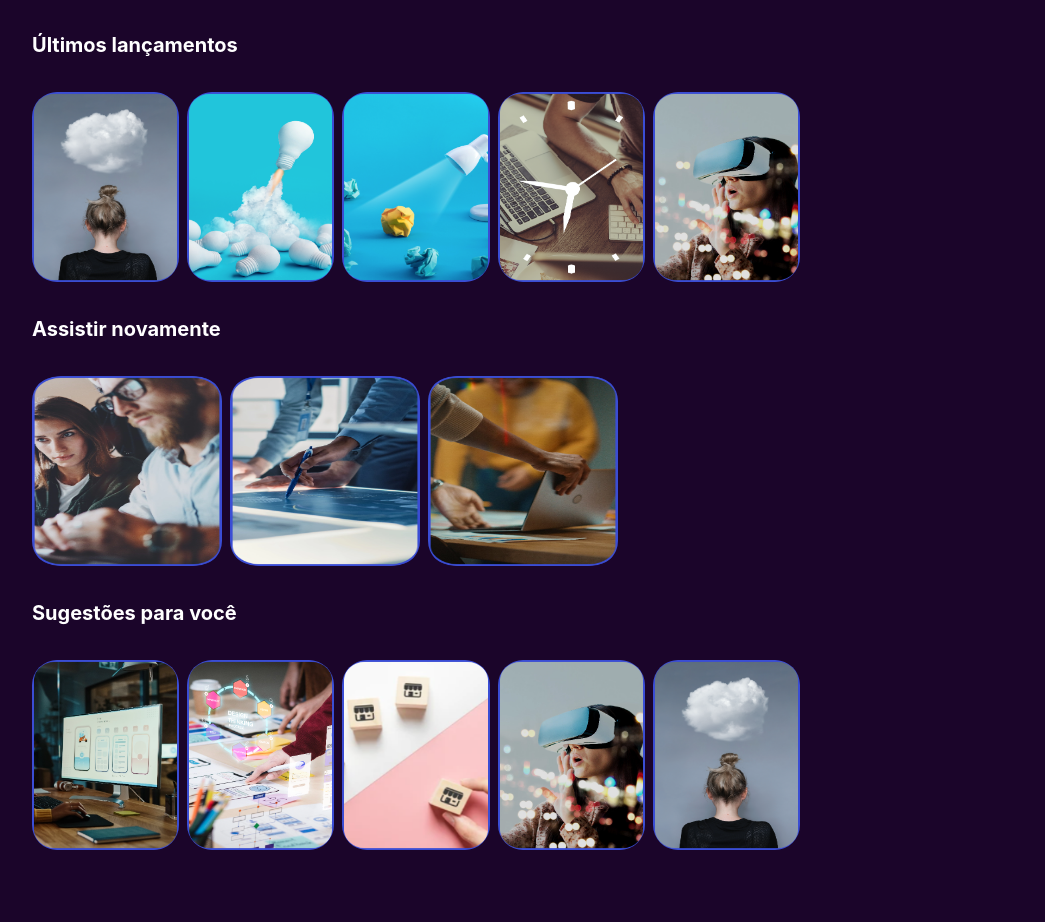
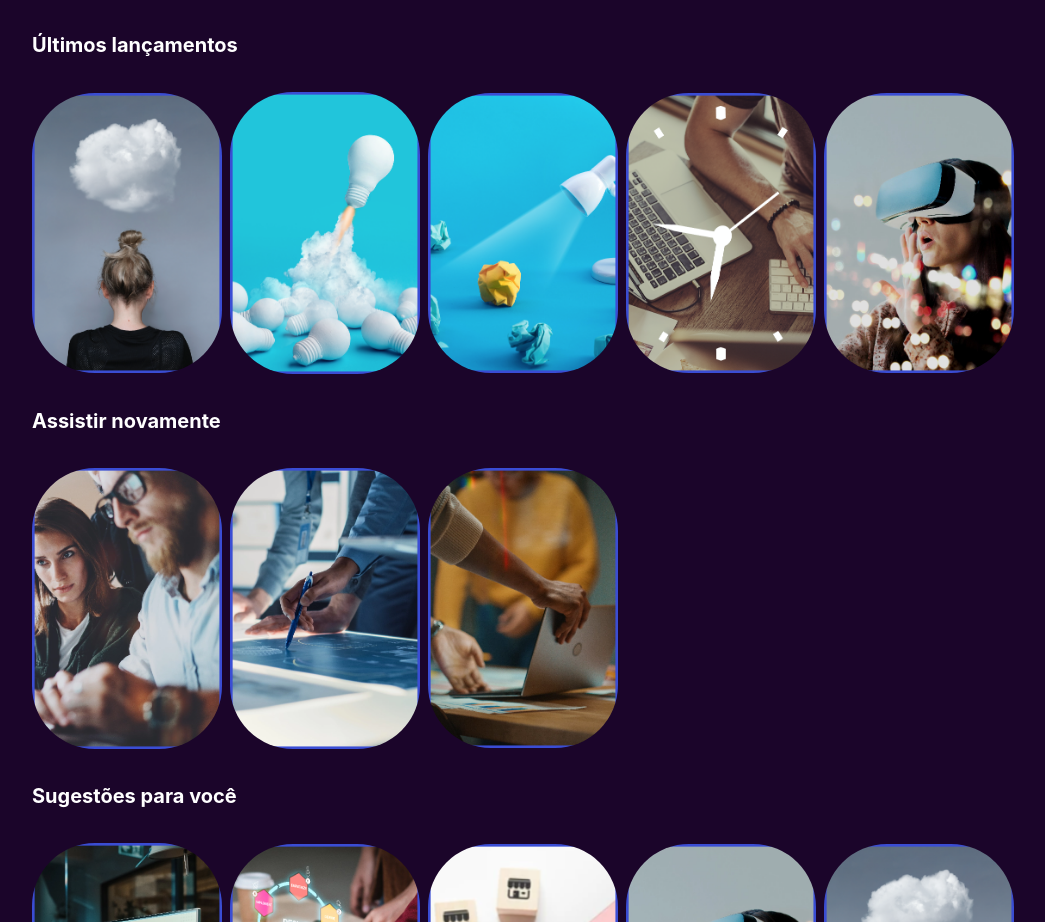
Before and after one commit to str-well/mkp-site, a React (Create React App) app: page / in a window 1280 px wide. Shown: the part 970-1892 px from the top of the page, without its empty margins (96-1141 px from the left). Built offline with nearby package versions, Linux system fonts and the light colour scheme.

Commit message:
refactoring mobile

```diff
--- a/package.json
+++ b/package.json
@@ -14,6 +14,7 @@
     "@types/node": "^16.15.0",
     "@types/react": "^18.0.9",
     "@types/react-dom": "^18.0.4",
+    "chakra-ui-carousel": "^1.0.7",
     "framer-motion": "^6.2.9",
     "react": "^18.1.0",
     "react-dom": "^18.1.0",
--- a/src/pages/HomePage/index.tsx
+++ b/src/pages/HomePage/index.tsx
@@ -1,5 +1,6 @@
 import { HamburgerIcon, SearchIcon } from "@chakra-ui/icons";
 import {
+  Box,
   Button,
   Flex,
   HStack,
@@ -15,6 +16,7 @@ import {
   Text,
   VStack,
 } from "@chakra-ui/react";
+import { Carousel, Provider } from "chakra-ui-carousel";
 import { MdList, MdOutlineHome, MdOutlineLocalMovies } from "react-icons/md";
 import { HomeVideosList } from "../../components/HomeVideos/HomeVideosList";
 import { Show } from "../../components/Show";
@@ -34,7 +36,7 @@ export const Home = () => (
         flexDir={"column"}
       >
         <Show on={["mobile", "mobile-landscape"]}>
-          <Flex p={3} zIndex={4} w={"100%"} justify={"space-between"}>
+          <Flex p={3} zIndex={999} w={"100%"} justify={"space-between"}>
             <Menu>
               <MenuButton
                 as={IconButton}
@@ -108,7 +110,7 @@ export const Home = () => (
               justify={"center"}
               zIndex={"99"}
             >
-              <Flex justify={"center"} flexDir={"column"}>
+              <Flex justify={"center"} flexDir={"column"} pt={"4rem"}>
                 <Heading as="h2" size="2xl">
                   O APRENDIZADO
                 </Heading>
@@ -169,7 +171,7 @@ export const Home = () => (
         <Show on={["mobile", "mobile-landscape"]}>
           <VStack w={"100%"} zIndex={2}>
             <Flex w={"100%"} align={"center"} justify={"center"}>
-              <Flex justify={"center"} flexDir={"column"}>
+              <Flex justify={"center"} flexDir={"column"} pt={"4rem"}>
                 <Text>Performance • Crescimento • Desenvolvimento</Text>
                 <Flex w={"100%"} justify={"space-evenly"} pt={4}>
                   <Button
@@ -201,7 +203,7 @@ export const Home = () => (
         </Show>
       </Flex>
       <Show on={["mobile", "mobile-landscape"]}>
-        <Flex pt={"4rem"} flexDir={"column"} w={"80%"} pb={"4rem"}>
+        <Flex pt={"4rem"} flexDir={"column"} w={"100%"} pb={"4rem"}>
           <SimpleGrid
             columns={1}
             spacing={8}
@@ -224,71 +226,143 @@ export const Home = () => (
             <Text fontSize="xl" w="75%" zIndex={"9"}>
               <b>Em breve</b>
             </Text>{" "}
-            <HStack zIndex={"99"} w="75%">
+            <HStack zIndex={"99"} w="100%" justify={"center"}>
               <HomeVideosList
                 src="assets/testes-img-home/foto1.png"
                 alt="teste"
                 borderRadius="full"
-                boxSize="190px"
+                boxSize="150px"
               />
               <HomeVideosList
                 src="assets/testes-img-home/foto2.png"
                 alt="teste"
                 borderRadius="full"
-                boxSize="190px"
+                boxSize="150px"
               />
             </HStack>
             <Text fontSize="xl" w="75%" zIndex={"9"}>
               <b>Últimos lançamentos</b>
             </Text>{" "}
-            <HStack zIndex={"99"} w="75%">
+            <Box zIndex={"99"} w="75%">
+              <Provider>
+                <Carousel gap={1}>
                   <HomeVideosList
                     src="assets/testes-img-home/foto4.png"
                     alt="teste"
                     borderRadius="25px"
-                boxSize="190px"
+                    boxSize="145px"
                   />
                   <HomeVideosList
                     src="assets/testes-img-home/foto5.png"
                     alt="teste"
                     borderRadius="25px"
-                boxSize="190px"
+                    boxSize="145px"
+                  />{" "}
+                  <HomeVideosList
+                    src="assets/testes-img-home/foto5.png"
+                    alt="teste"
+                    borderRadius="25px"
+                    boxSize="145px"
+                  />{" "}
+                  <HomeVideosList
+                    src="assets/testes-img-home/foto5.png"
+                    alt="teste"
+                    borderRadius="25px"
+                    boxSize="145px"
+                  />{" "}
+                  <HomeVideosList
+                    src="assets/testes-img-home/foto5.png"
+                    alt="teste"
+                    borderRadius="25px"
+                    boxSize="145px"
+                  />{" "}
+                  <HomeVideosList
+                    src="assets/testes-img-home/foto5.png"
+                    alt="teste"
+                    borderRadius="25px"
+                    boxSize="145px"
                   />
-            </HStack>
+                </Carousel>
+              </Provider>
+            </Box>
             <Text fontSize="xl" w="75%" zIndex={"9"}>
               <b>Assistir novamente</b>
             </Text>{" "}
-            <HStack zIndex={"99"} w="75%">
+            <Box zIndex={"99"} w="75%">
+              <Provider>
+                <Carousel gap={1}>
                   <HomeVideosList
                     src="assets/testes-img-home/foto9.png"
                     alt="teste"
                     borderRadius="25px"
-                boxSize="190px"
+                    boxSize="145px"
                   />
                   <HomeVideosList
                     src="assets/testes-img-home/foto10.png"
                     alt="teste"
                     borderRadius="25px"
-                boxSize="190px"
+                    boxSize="145px"
                   />
-            </HStack>
+                  <HomeVideosList
+                    src="assets/testes-img-home/foto10.png"
+                    alt="teste"
+                    borderRadius="25px"
+                    boxSize="145px"
+                  />
+                  <HomeVideosList
+                    src="assets/testes-img-home/foto10.png"
+                    alt="teste"
+                    borderRadius="25px"
+                    boxSize="145px"
+                  />
+                  <HomeVideosList
+                    src="assets/testes-img-home/foto10.png"
+                    alt="teste"
+                    borderRadius="25px"
+                    boxSize="145px"
+                  />
+                </Carousel>
+              </Provider>
+            </Box>
             <Text fontSize="xl" w="75%" zIndex={"9"}>
               <b>Sugestões para você</b>
             </Text>{" "}
-            <HStack zIndex={"99"} w="75%">
+            <Box zIndex={"99"} w="75%">
+              <Provider>
+                <Carousel gap={1}>
                   <HomeVideosList
                     src="assets/testes-img-home/foto12.png"
                     alt="teste"
                     borderRadius="25px"
-                boxSize="190px"
+                    boxSize="145px"
                   />
                   <HomeVideosList
                     src="assets/testes-img-home/foto13.png"
                     alt="teste"
                     borderRadius="25px"
-                boxSize="190px"
+                    boxSize="145px"
+                  />{" "}
+                  <HomeVideosList
+                    src="assets/testes-img-home/foto13.png"
+                    alt="teste"
+                    borderRadius="25px"
+                    boxSize="145px"
+                  />{" "}
+                  <HomeVideosList
+                    src="assets/testes-img-home/foto13.png"
+                    alt="teste"
+                    borderRadius="25px"
+                    boxSize="145px"
+                  />{" "}
+                  <HomeVideosList
+                    src="assets/testes-img-home/foto13.png"
+                    alt="teste"
+                    borderRadius="25px"
+                    boxSize="145px"
                   />
-            </HStack>
+                </Carousel>
+              </Provider>
+            </Box>
           </SimpleGrid>
         </Flex>
       </Show>
@@ -343,32 +417,37 @@ export const Home = () => (
               <HomeVideosList
                 src="assets/testes-img-home/foto4.png"
                 alt="teste"
-                borderRadius="25px"
-                boxSize="190px"
+                borderRadius="63px"
+                htmlWidth="190px"
+                htmlHeight="200px"
               />
               <HomeVideosList
                 src="assets/testes-img-home/foto5.png"
                 alt="teste"
-                borderRadius="25px"
-                boxSize="190px"
+                borderRadius="63px"
+                htmlWidth="190px"
+                htmlHeight="200px"
               />
               <HomeVideosList
                 src="assets/testes-img-home/foto6.png"
                 alt="teste"
-                borderRadius="25px"
-                boxSize="190px"
+                borderRadius="63px"
+                htmlWidth="190px"
+                htmlHeight="200px"
               />
               <HomeVideosList
                 src="assets/testes-img-home/foto7.png"
                 alt="teste"
-                borderRadius="25px"
-                boxSize="190px"
+                borderRadius="63px"
+                htmlWidth="190px"
+                htmlHeight="200px"
               />
               <HomeVideosList
                 src="assets/testes-img-home/foto8.png"
                 alt="teste"
-                borderRadius="25px"
-                boxSize="190px"
+                borderRadius="63px"
+                htmlWidth="190px"
+                htmlHeight="200px"
               />
             </HStack>
             <Text fontSize="xl" w="75%" zIndex={"9"}>
@@ -378,20 +457,23 @@ export const Home = () => (
               <HomeVideosList
                 src="assets/testes-img-home/foto9.png"
                 alt="teste"
-                borderRadius="25px"
-                boxSize="190px"
+                borderRadius="63px"
+                htmlWidth="190px"
+                htmlHeight="200px"
               />
               <HomeVideosList
                 src="assets/testes-img-home/foto10.png"
                 alt="teste"
-                borderRadius="25px"
-                boxSize="190px"
+                borderRadius="63px"
+                htmlWidth="190px"
+                htmlHeight="200px"
               />
               <HomeVideosList
                 src="assets/testes-img-home/foto11.png"
                 alt="teste"
-                borderRadius="25px"
-                boxSize="190px"
+                borderRadius="63px"
+                htmlWidth="190px"
+                htmlHeight="200px"
               />
             </HStack>
             <Text fontSize="xl" w="75%" zIndex={"9"}>
@@ -401,32 +483,37 @@ export const Home = () => (
               <HomeVideosList
                 src="assets/testes-img-home/foto12.png"
                 alt="teste"
-                borderRadius="25px"
-                boxSize="190px"
+                borderRadius="63px"
+                htmlWidth="190px"
+                htmlHeight="200px"
               />
               <HomeVideosList
                 src="assets/testes-img-home/foto13.png"
                 alt="teste"
-                borderRadius="25px"
-                boxSize="190px"
+                borderRadius="63px"
+                htmlWidth="190px"
+                htmlHeight="200px"
               />
               <HomeVideosList
                 src="assets/testes-img-home/foto2.png"
                 alt="teste"
-                borderRadius="25px"
-                boxSize="190px"
+                borderRadius="63px"
+                htmlWidth="190px"
+                htmlHeight="200px"
               />
               <HomeVideosList
                 src="assets/testes-img-home/foto8.png"
                 alt="teste"
-                borderRadius="25px"
-                boxSize="190px"
+                borderRadius="63px"
+                htmlWidth="190px"
+                htmlHeight="200px"
               />
               <HomeVideosList
                 src="assets/testes-img-home/foto4.png"
                 alt="teste"
-                borderRadius="25px"
-                boxSize="190px"
+                borderRadius="63px"
+                htmlWidth="190px"
+                htmlHeight="200px"
               />
             </HStack>
           </SimpleGrid>
```
Also changed, not shown: 1 other file (tests, documents, lock files or other folders). Lines whose indentation alone changed are shown as unchanged.
